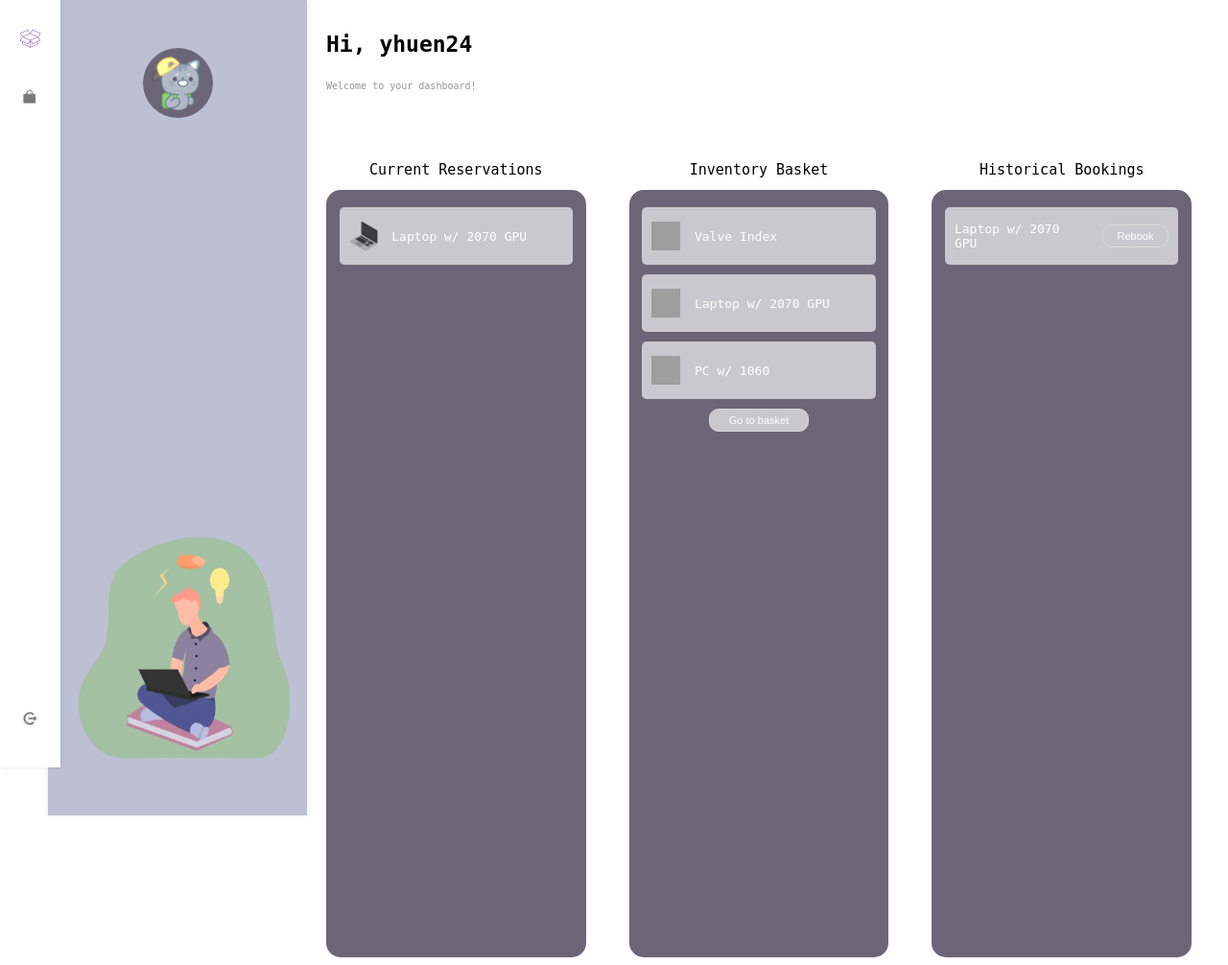
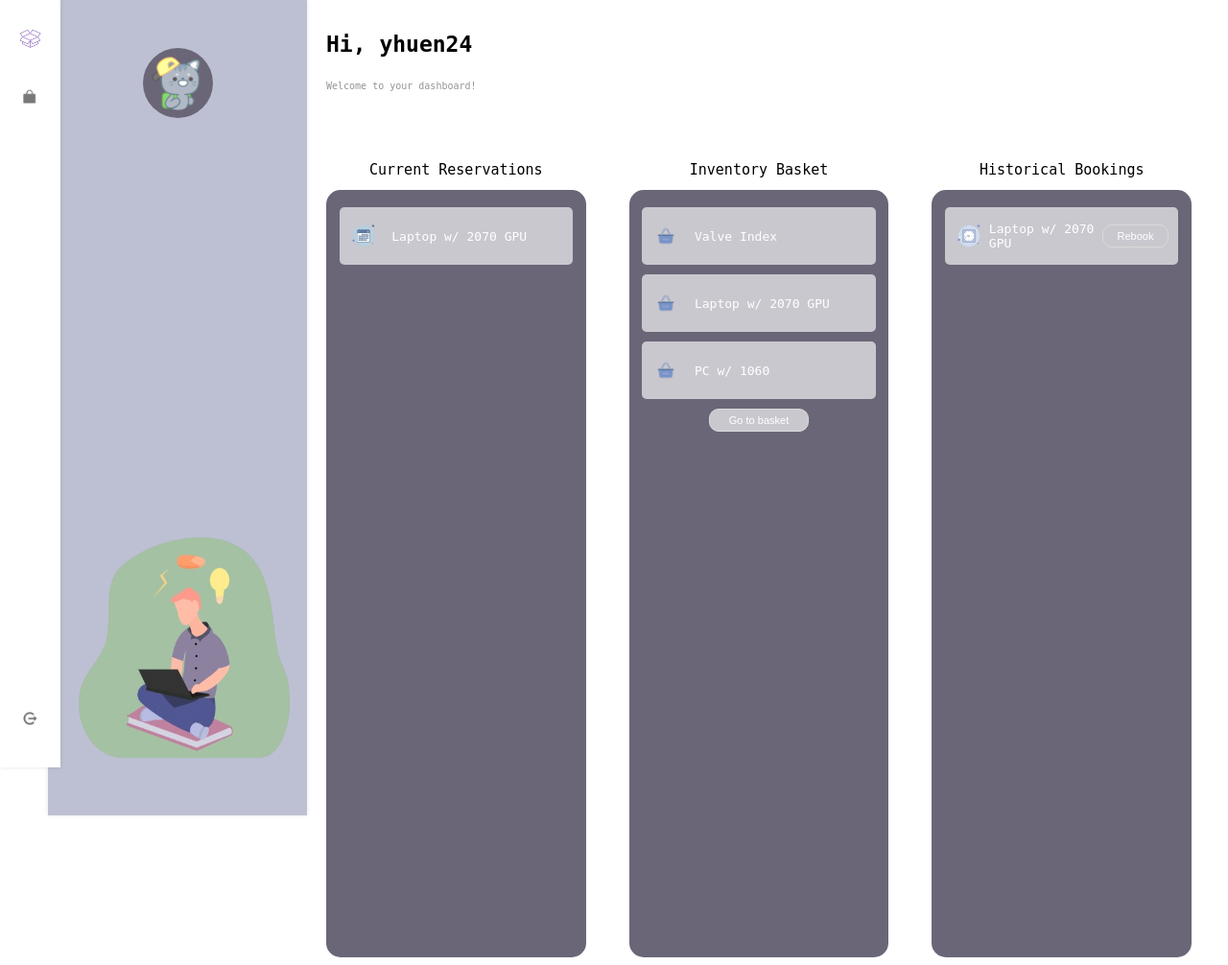
Before and after one commit to samankhan03/eduInventory, a Django app: page /login/user/ in a window 1280 px wide. Shown: the whole page at 96% size. Run offline with Django 5.2, Linux system fonts and the light colour scheme; a user stored in the database is signed in; data comes from the database, SQL or seed files in the repository; tables that the repository leaves empty hold one stand-in row (values such as "Sample post"); parts of the project's set-up code (start-up, migrations or seed data) failed here and were passed over; grey boxes are pictures that could not be loaded.

Commit message:
finished

```diff
--- a/templates/dashboard_user.html
+++ b/templates/dashboard_user.html
@@ -47,7 +47,7 @@
                 {% for booking in current_reservations %}
                 <div class="cards" id = myCard>
                     <div class="card-content">
-                        <img src="{% static 'images/laptop.png'%}" alt="laptop-icon" height="60" width="60">
+                        <img src="{% static 'images/calendar.png'%}" alt="laptop-icon">
                         <div class="item-name">
                             <tr class="inventory-item" data-user="{{ booking.item.name }}" data-item="{{ booking.item }}"></tr>
                             <td>{{ booking.item.name }}</td>
@@ -64,7 +64,7 @@
                 {% for basket_item in basket %}
                 <div class="cards">
                     <div class="card-content">
-                        <img src="{% static 'images/macmini.png'%}" alt="laptop-icon" height="90" width="90">
+                        <img src="{% static 'images/dashbasket.png'%}" alt="laptop-icon" height="90" width="90">
                                <div class="item-name">
 
                                           <tr class="inventory-item" data-user="{{ basket_item.inventory_item.name }}" data-item="{{ basket_item.item }}"></tr>
@@ -85,7 +85,7 @@
                 {% for booking in historical_bookings %}
                 <div class="cards" id = myCard>
                      <div class="card-content">
-{#                       <img src="{% static 'images/headset.png'%}" alt="headset-icon" height="60" width="60">#}
+                       <img src="{% static 'images/clock2.png'%}" alt="headset-icon" height="10" width=10">
                         <div class="item-name">
                              <tr class="inventory-item" data-user="{{booking.item.name }}" data-item="{{booking.item }}"></tr>
                              <td>{{booking.item.name }}</td>
```
Also changed, not shown: static/images/bell.png, static/images/bell2.png (deleted), static/images/book.png (added), static/images/calendar.png, static/images/calendar2.png (added), static/images/calender.png (deleted), static/images/clock.png (added), static/images/clock2.png (added), static/images/clock3.png (added), static/images/dashbasket.png (added), static/images/recycle.png (added), static/images/star.png (added).
